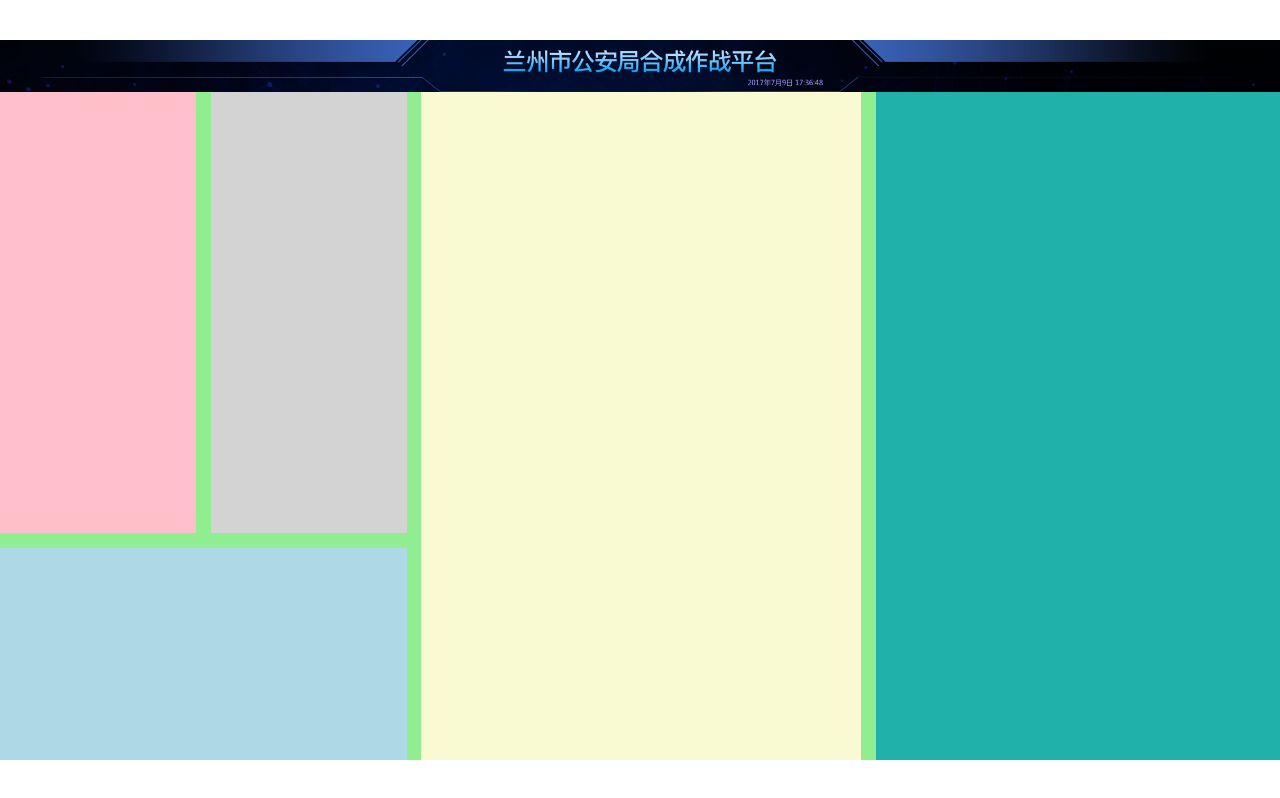
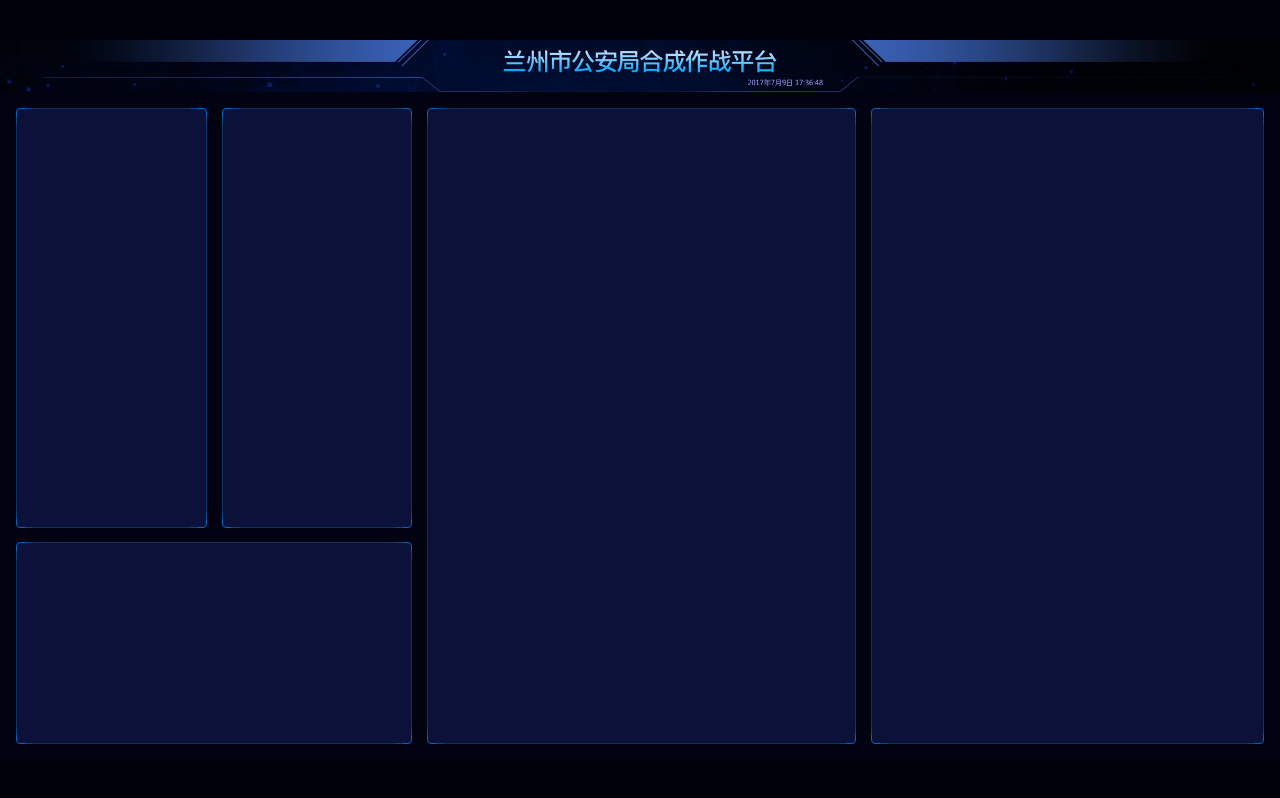
Before and after one commit to WangXiaoyugg/big-screen-demo, a React (Vite) app: page /#/ in a window 1280 px wide. Built offline with nearby package versions, Linux system fonts and the light colour scheme.

Commit message:
feat: add background and border

```diff
--- a/src/pages/home.scss
+++ b/src/pages/home.scss
@@ -4,6 +4,7 @@
   display: flex;
   flex-direction: column;
   flex: 1;
+  background:  #010310;
   > .header  {
     height: px(99);
     background-size: cover;
@@ -11,6 +12,7 @@
   > main {
     flex: 1;
     display: grid;
+    padding: px(30);
     grid-template:
       "box1 box2 box4 box5" 755fr
       "box3 box3 box4 box5" 363fr / 361fr 361fr 811fr 744fr
@@ -18,25 +20,45 @@
     grid-column-gap: px(28);
     grid-row-gap: px(28);
 
+    > section {
+      border: 1px solid #0764bc;
+      border-radius: 4px;
+      background: #0c1139;
+      position: relative;
+      &::before {
+        content: '';
+        position: absolute;
+        left: 0;
+        right: 0;
+        bottom: 0;
+        top: 0;
+        border-radius: 4px;
+        box-shadow: 17px 0 0 -16px #0e325f,
+        -17px 0 0 -16px #0e325f,
+        0 17px 0 -16px #0e325f,
+        0 -17px 0 -16px #0e325f,
+        9px 0 0 -8px #0d4483,
+        -9px 0 0 -8px #0d4483,
+        0 9px 0 -8px #0d4483,
+        0 -9px 0 -8px #0d4483,;
+
+      }
+    }
+
     > .section1 {
       grid-area: box1;
-      background: pink;
     }
     > .section2 {
       grid-area: box2;
-      background: lightgray;
     }
     > .section3 {
       grid-area: box3;
-      background: lightblue;
     }
     > .section4 {
       grid-area: box4;
-      background: lightgoldenrodyellow;
     }
     > .section5 {
       grid-area: box5;
-      background: lightseagreen;
     }
   }
 }
--- a/src/shared/style.scss
+++ b/src/shared/style.scss
@@ -18,12 +18,12 @@ code {
 body {
   font-family: $font-hei;
   font-size: 16px;
+  background: #00020b;
 }
 
 
 #root {
   margin: 0 auto;
-  background: lightgreen;
   display: flex;
   flex-direction: column;
 }
```
